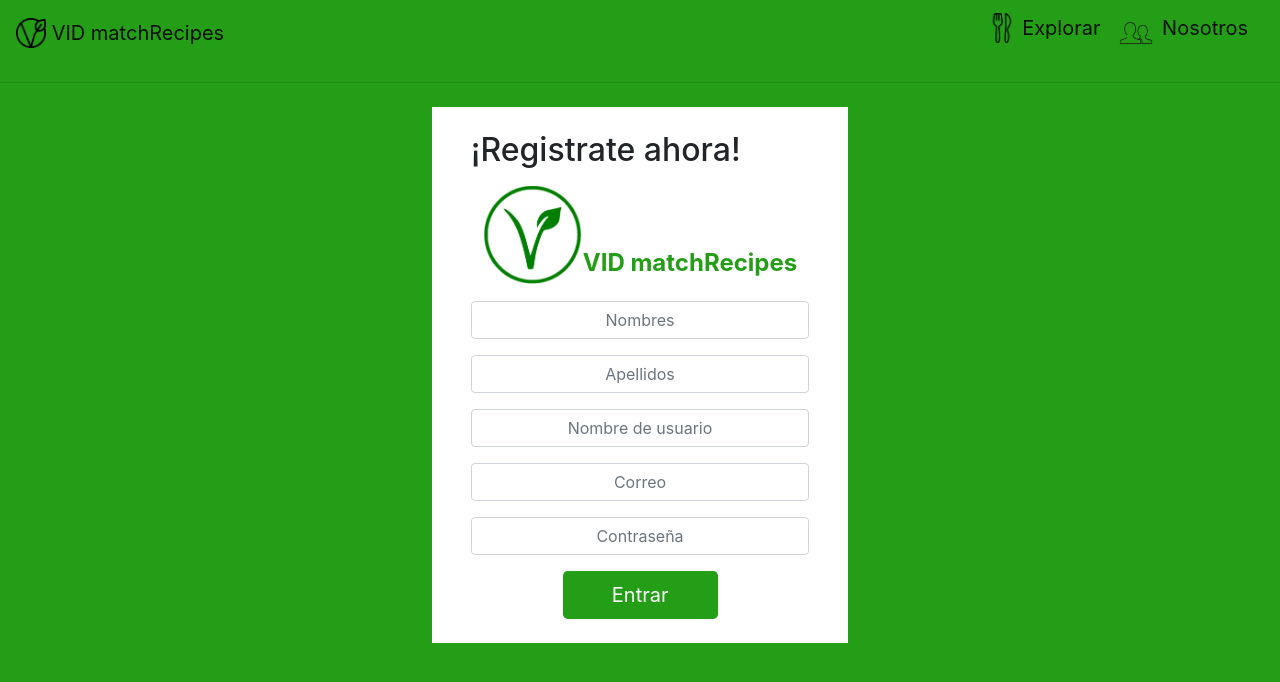
After one commit to IsmaelLopez0/VID, a Django app: page /user/registrarse in a window 1280 px wide. The commit adds this page. Shown: the top 682 px of the page. Run offline with Django 3.2, Linux system fonts and the light colour scheme; some libraries are stand-ins or nearby versions.

Commit message:
Funcionamiento de login y registro de usuarios
Ya puedes registrar usuarios e iniciar y cerrar sesión.
Antes de esto debes de aplicar las migraciones con los comandos:
/> py manage.py makemigrations
/> py manage.py migrate

```diff
--- a/VID/VID/settings.py
+++ b/VID/VID/settings.py
@@ -124,3 +124,6 @@ STATIC_URL = '/static/' #url a donde se van a buscar las imágenes
 STATICFILES_DIRS = (
     os.path.join(BASE_DIR,'static'),
 ) #BASE_DIR hace referencia a todo nuestro proyeto FOLDER static
+
+LOGIN_REDIRECT_URL = 'index'
+LOGOUT_REDIRECT_URL = 'index'
--- a/VID/login/templates/registration/login.html
+++ b/VID/login/templates/registration/login.html
@@ -31,6 +31,9 @@
             <div class="col-6 mx-auto">
                 <button type="submit" class="btn btn-lg text-white pl-5 pr-5" name="button" style="background-color: #249E16;">Entrar</button>
             </div>
+            <div class="col-9 mx-auto mt-3">
+                ¿No tienes cuenta? <a href="{% url 'newUser' %}">Crea una aquí</a>
+            </div>
         </form>
     </div>
 </div>
--- /dev/null
+++ b/VID/login/templates/registration/register.html
@@ -0,0 +1,59 @@
+{% extends 'baseLogin.html' %}
+{% load static %}
+{% block content %}
+<div class="d-flex justify-content-center">
+    <div class="row col-12 justify-content-center aling-items-center h-100">
+        <form method="post" action="{% url 'finRegistro' %}" class="col-4 p-2 m-2 p-4 bg-white">
+        {% csrf_token %}
+            <div class="row mx-auto">
+                <div class="col-12">
+                    <h2>¡Registrate ahora!</h2>
+                </div>
+                <div class="row mx-auto align-items-end mt-2 mb-3">
+                    <img src="{% static 'img\Vegetarianos.png' %}" class="rounded mx-auto d-block" width="100" height="100">
+                    <h4 class="font-weight-bold" style="color: #249E16;">VID matchRecipes</h4>
+                </div>
+            </div>
+            <div class="row mx-auto">
+                <div class="col-12">
+                    <div class="form-group">
+                        <input class="form-control text-center" type="text" name="first_name" id="id_first_name" placeholder="Nombres">
+                    </div>
+                </div>
+            </div>
+            <div class="row mx-auto">
+                <div class="col-12">
+                    <div class="form-group">
+                        <input class="form-control text-center" type="text" name="last_name" id="id_last_name" placeholder="Apellidos">
+                    </div>
+                </div>
+            </div>
+            <div class="row mx-auto">
+                <div class="col-12">
+                    <div class="form-group">
+                        <input class="form-control text-center" type="text" name="username" id="id_username" placeholder="Nombre de usuario">
+                    </div>
+                </div>
+            </div>
+            <div class="row mx-auto">
+                <div class="col-12">
+                    <div class="form-group">
+                        <input class="form-control text-center" type="email" name="email" id="id_email" placeholder="Correo">
+                    </div>
+                </div>
+            </div>
+            <div class="row mx-auto">
+                <div class="col-12">
+                    <div class="form-group">
+                        <input class="form-control text-center" type="password" name="password" id="id_password" placeholder="Contraseña">
+                    </div>
+                </div>
+            </div>
+            <div class="col-6 mx-auto">
+                <button type="submit" class="btn btn-lg text-white pl-5 pr-5" name="button" style="background-color: #249E16;">Entrar</button>
+            </div>
+        </form>
+    </div>
+</div>
+
+{% endblock %}
--- a/VID/login/urls.py
+++ b/VID/login/urls.py
@@ -1,6 +1,9 @@
 from django.urls import path, include
-from django.views.generic.base import TemplateView
+from .views import *
+#from django.views.generic.base import TemplateView
 
 urlpatterns = [
     path('', include('django.contrib.auth.urls'), name='login'),
+    path('registrarse', newUser, name='newUser'),
+    path('finRegistro', finRegistro, name='finRegistro'),
 ]
--- a/VID/login/views.py
+++ b/VID/login/views.py
@@ -1,3 +1,17 @@
-from django.shortcuts import render
+from django.shortcuts import render, redirect
+from django.contrib.auth.hashers import make_password
+from django.contrib.auth.models import User
+# Create your views here.
 
-# Create your views here.
+def newUser(request):
+    return render(request, 'registration/register.html')
+
+def finRegistro(request):
+    first_name = request.POST['first_name']
+    last_name = request.POST['last_name']
+    username = request.POST['username']
+    email = request.POST['email']
+    password = make_password(request.POST['password'])
+    user = User(first_name=first_name, last_name=last_name, username=username, email=email, password=password)
+    user.save()
+    return redirect('login')
--- a/VID/recetario/templates/index.html
+++ b/VID/recetario/templates/index.html
@@ -21,12 +21,12 @@
                 </div>
                 <div class="col-1">
                     <button class="btn btn-outline-light" type="submit" name="btnBuscar" id="id_btnBuscar" name="button">
-                        <img src="{% static 'buscar.png' %}" class="rounded mx-auto d-block" width="30" height="30">
+                        <img src="{% static 'img/buscar.png' %}" class="rounded mx-auto d-block" width="30" height="30">
                     </button>
                 </div>
                 <div class="col-1">
                     <a href="busqueda/" class="btn btn-lg text-white" style="background-color: #249E16;">
-                        <img src="{% static 'crear.png' %}" class="rounded mx-auto d-block" width="30" height="30" alt="Crear">
+                        <img src="{% static 'img/crear.png' %}" class="rounded mx-auto d-block" width="30" height="30" alt="Crear">
                     </a>
                 </div>
             </div>
```
Also changed, not shown: VID/recetario/templates/base.html (+12 -6 lines).
